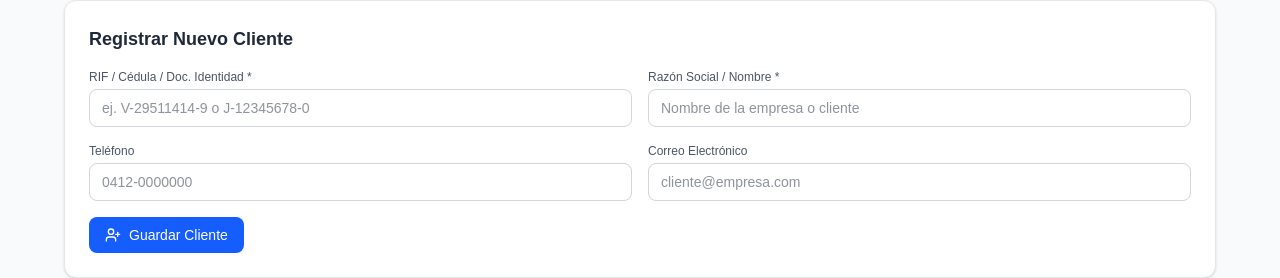
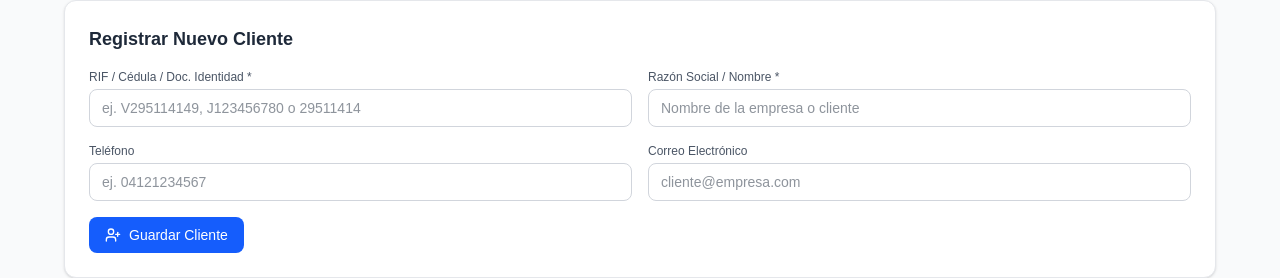
Before and after one commit to kdsscont01-sys/GesfinconTech-ERP, a Next.js app: page /cuentas-por-cobrar in a window 1280 px wide. Shown: the part 125-403 px from the top of the page. Built offline with nearby package versions, Linux system fonts and the light colour scheme; no server answers; the database is empty.

Commit message:
Flexibilizar placeholders de documento y telefono sin guiones obligatorios

```diff
--- a/app/cuentas-por-cobrar/page.tsx
+++ b/app/cuentas-por-cobrar/page.tsx
@@ -52,11 +52,11 @@ export default function CuentasPorCobrarPage() {
 
     try {
       const payload = {
-        numero_documento: formData.numero_documento,
-        rif: formData.numero_documento,
-        razon_social: formData.razon_social,
-        telefono: formData.telefono,
-        email: formData.email,
+        numero_documento: formData.numero_documento.trim(),
+        rif: formData.numero_documento.trim(),
+        razon_social: formData.razon_social.trim(),
+        telefono: formData.telefono.trim(),
+        email: formData.email.trim(),
         tipo_tercero: 'cliente',
       };
 
@@ -112,7 +112,7 @@ export default function CuentasPorCobrarPage() {
               <div>
                 <label className="block text-xs font-medium text-gray-600 mb-1">RIF / Cédula / Doc. Identidad *</label>
                 <input
-                  placeholder="ej. V-29511414-9 o J-12345678-0"
+                  placeholder="ej. V295114149, J123456780 o 29511414"
                   value={formData.numero_documento}
                   onChange={(e) => setFormData({ ...formData, numero_documento: e.target.value })}
                   className="w-full border border-gray-300 rounded-lg px-3 py-2 text-sm focus:outline-none focus:ring-2 focus:ring-blue-500 bg-white"
@@ -132,7 +132,7 @@ export default function CuentasPorCobrarPage() {
               <div>
                 <label className="block text-xs font-medium text-gray-600 mb-1">Teléfono</label>
                 <input
-                  placeholder="0412-0000000"
+                  placeholder="ej. 04121234567"
                   value={formData.telefono}
                   onChange={(e) => setFormData({ ...formData, telefono: e.target.value })}
                   className="w-full border border-gray-300 rounded-lg px-3 py-2 text-sm focus:outline-none focus:ring-2 focus:ring-blue-500 bg-white"
```
